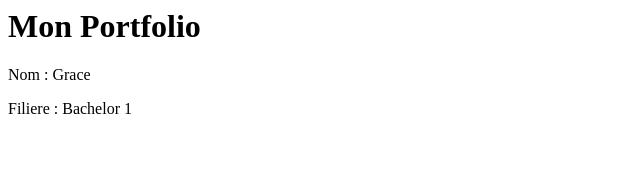
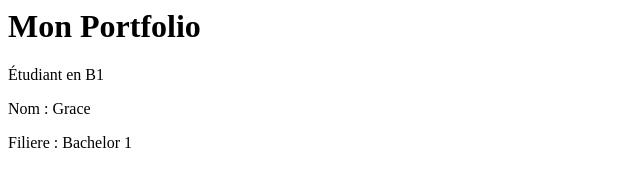
Before and after one commit to mayemetipatience-jpg/bio-portfolio, a plain HTML site: page index.html in a window 1280 px wide. Shown: the whole page, without its empty margins (0-640 px from the left). Drawn offline with Linux system fonts and the light colour scheme.

Commit message:
Mise a jour infos etudiant

```diff
--- a/index.html
+++ b/index.html
@@ -1 +1 @@
-<h1>Mon Portfolio</h1><p>Nom : Grace</p><p>Filiere : Bachelor 1</p>
+<h1>Mon Portfolio</h1><p>Étudiant en B1</p><p>Nom : Grace</p><p>Filiere : Bachelor 1</p>
```
